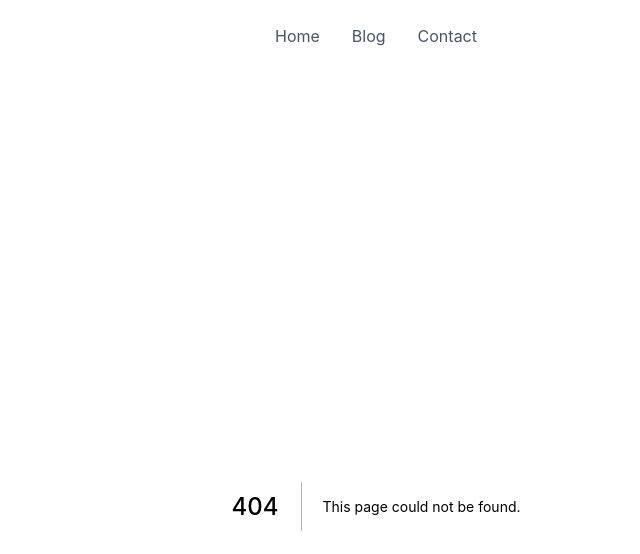
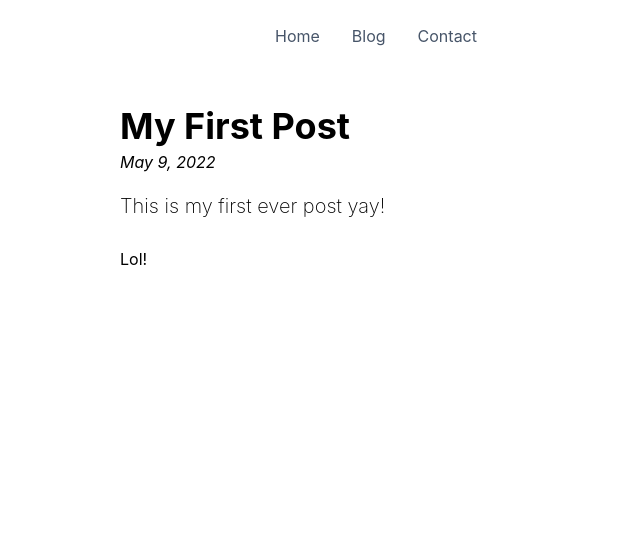
Before and after one commit to lukasgjetting/lukasgjetting, a Next.js app: page /blog/my-post in a window 1280 px wide. Before the commit this address had no page. Shown: the top 554 px of the page, without its empty margins (264-904 px from the left). Built offline with nearby package versions, Linux system fonts and the light colour scheme.

Commit message:
Implement single blog post page

```diff
--- a/src/pages/_app.tsx
+++ b/src/pages/_app.tsx
@@ -17,7 +17,9 @@ const App = ({ Component, pageProps }: AppProps) => (
           <MainMenuItem href="/contact">Contact</MainMenuItem>
         </div>
       </div>
-      <Component {...pageProps} />
+      <div className="w-full">
+        <Component {...pageProps} />
+      </div>
     </div>
   </>
 );
--- a/src/pages/blog.tsx
+++ b/src/pages/blog.tsx
@@ -1,63 +1,13 @@
-import fs from 'fs';
-import matter from 'gray-matter';
 import type { GetStaticProps, NextPage } from 'next';
 import Head from 'next/head';
 import Link from 'next/link';
-import path from 'path';
-import md from 'markdown-it';
-import { DateTime } from 'luxon';
+import getBlogPosts, { BlogPost } from '../utils/getBlogPosts';
 
-type BlogPost = {
-  slug: string;
-  title: string;
-  excerpt: string;
-  htmlContent: string;
-  releaseDate: string;
-};
-
-type BlogPostMeta = {
-  slug: string;
-  title: string;
-  excerpt: string;
-  releaseDate: Date;
-  markdown: string;
-};
-
-export const getStaticProps: GetStaticProps = () => {
-  const postsPath = path.join(process.cwd(), 'posts');
-
-  const files = fs.readdirSync(postsPath);
-  const blogPosts = files
-    .filter((f) => f.endsWith('.md'))
-    .map<BlogPostMeta>((f) => {
-    const fileContent = fs.readFileSync(path.join(postsPath, f), 'utf-8');
-    const metaData = matter(fileContent);
-
-    return {
-      slug: f.replace('.md', ''),
-      title: metaData.data.title,
-      excerpt: metaData.data.excerpt,
-      releaseDate: metaData.data.releaseDate,
-      markdown: fileContent,
-    };
-  })
-    .sort((a, b) => b.releaseDate.valueOf() - a.releaseDate.valueOf())
-    .map<BlogPost>((metaData) => ({
-    slug: metaData.slug,
-    title: metaData.title,
-    excerpt: metaData.excerpt,
-    releaseDate: DateTime
-      .fromISO(metaData.releaseDate.toISOString())
-      .toLocaleString(DateTime.DATE_MED, { locale: 'en' }),
-    htmlContent: md().render(metaData.markdown),
-  }));
-
-  return {
-    props: {
-      blogPosts,
-    },
-  };
-};
+export const getStaticProps: GetStaticProps = () => ({
+  props: {
+    blogPosts: getBlogPosts(),
+  },
+});
 
 const Blog: NextPage<{ blogPosts: BlogPost[] }> = ({ blogPosts }) => (
   <div>
--- /dev/null
+++ b/src/pages/blog/[slug].tsx
@@ -0,0 +1,73 @@
+import { GetStaticPaths, GetStaticProps, NextPage } from 'next';
+import Head from 'next/head';
+import getBlogPosts, { BlogPost } from '../../utils/getBlogPosts';
+
+type SingleBlogPostProps = {
+  blogPost: BlogPost | undefined,
+};
+
+export const getStaticPaths: GetStaticPaths = () => {
+  const blogPosts = getBlogPosts();
+
+  return {
+    paths: blogPosts.map((p) => `/blog/${p.slug}`),
+    fallback: false,
+  };
+};
+
+export const getStaticProps: GetStaticProps<
+SingleBlogPostProps,
+{ slug: string }
+> = ({ params }) => {
+  if (params == null) {
+    return { props: { blogPost: undefined } };
+  }
+
+  const blogPosts = getBlogPosts();
+
+  return {
+    props: {
+      blogPost: blogPosts.find((p) => p.slug === params.slug),
+    },
+  };
+};
+
+const SingleBlogPost: NextPage<SingleBlogPostProps> = ({ blogPost }) => {
+  if (blogPost == null) {
+    return (
+      <h1 className="text-4xl font-bold">
+        Something went wrong.
+      </h1>
+    );
+  }
+
+  return (
+    <div>
+      <Head>
+        <title>
+          {blogPost.title}
+          {' '}
+          — Lukas Gjetting
+        </title>
+      </Head>
+      <main>
+        <div className="flex items-center">
+          <div className="pl-8">
+            <h1 className="text-4xl font-bold">
+              {blogPost.title}
+            </h1>
+            <div className="mt-1 mb-4 italic">{blogPost.releaseDate}</div>
+            <h2 className="text-xl font-extralight leading-relaxed">
+              {blogPost.excerpt}
+            </h2>
+            <br />
+            {/* eslint-disable-next-line react/no-danger */}
+            <div dangerouslySetInnerHTML={{ __html: blogPost.htmlContent }} />
+          </div>
+        </div>
+      </main>
+    </div>
+  );
+};
+
+export default SingleBlogPost;
--- /dev/null
+++ b/src/utils/getBlogPosts.ts
@@ -0,0 +1,55 @@
+import fs from 'fs';
+import matter from 'gray-matter';
+import path from 'path';
+import md from 'markdown-it';
+import { DateTime } from 'luxon';
+
+export type BlogPost = {
+  slug: string;
+  title: string;
+  excerpt: string;
+  htmlContent: string;
+  releaseDate: string;
+};
+
+type BlogPostMeta = {
+  slug: string;
+  title: string;
+  excerpt: string;
+  releaseDate: Date;
+  markdown: string;
+};
+
+const getBlogPosts = (): BlogPost[] => {
+  const postsPath = path.join(process.cwd(), 'posts');
+
+  const files = fs.readdirSync(postsPath);
+  const blogPosts = files
+    .filter((f) => f.endsWith('.md'))
+    .map<BlogPostMeta>((f) => {
+    const fileContent = fs.readFileSync(path.join(postsPath, f), 'utf-8');
+    const metaData = matter(fileContent);
+
+    return {
+      slug: f.replace('.md', ''),
+      title: metaData.data.title,
+      excerpt: metaData.data.excerpt,
+      releaseDate: metaData.data.releaseDate,
+      markdown: metaData.content,
+    };
+  })
+    .sort((a, b) => b.releaseDate.valueOf() - a.releaseDate.valueOf())
+    .map<BlogPost>((metaData) => ({
+    slug: metaData.slug,
+    title: metaData.title,
+    excerpt: metaData.excerpt,
+    releaseDate: DateTime
+      .fromISO(metaData.releaseDate.toISOString())
+      .toLocaleString(DateTime.DATE_MED, { locale: 'en' }),
+    htmlContent: md().render(metaData.markdown),
+  }));
+
+  return blogPosts;
+};
+
+export default getBlogPosts;
```
